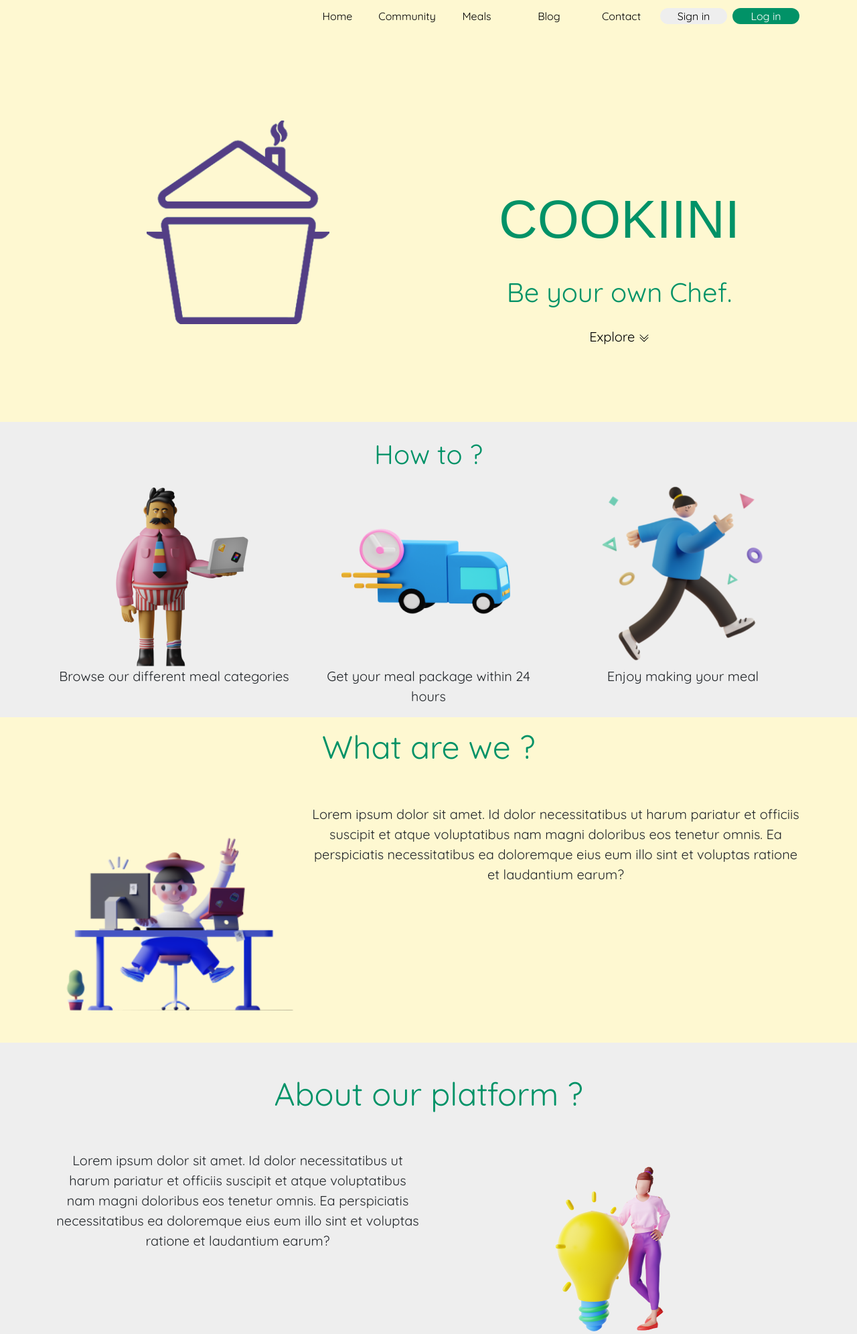
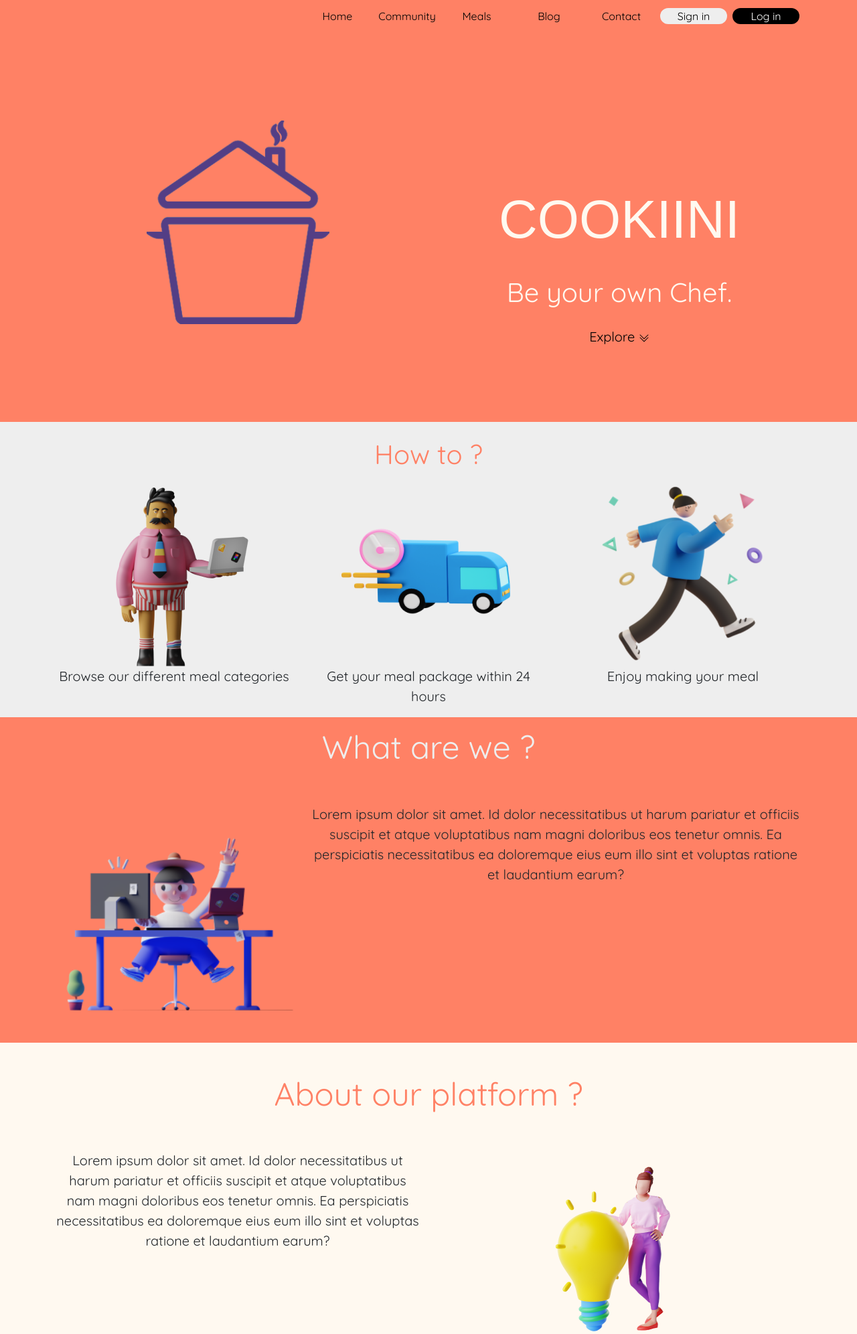
Before and after one commit to SadokBarbouche/Cookiini_Project, a PHP site: page / in a window 1280 px wide. Shown: the top 1992 px of the page at 67% size. Run offline with PHP 8.4, Linux system fonts and the light colour scheme.

Commit message:
Add files via upload

```diff
--- a/header.php
+++ b/header.php
@@ -1,6 +1,6 @@
 <?php ?>
 
-<body style="background-color:rgb(254, 243, 164,0.5)">
+<body style="background-color:rgb(255, 129, 101)">
 
   <nav class="navbar navbar-expand-lg bg-transparent navbar-light animate glow delay-2 mb-5 pb-5" >
     <div class="container">
@@ -41,7 +41,7 @@
           <li class="nav-item mx-1 mt-1"><a href="" class="rounded-pill text fs-6">
               Sign in
             </a></li>
-          <li class="nav-item mx-1 mt-1 text fs-6" style="background-color: #019267;"><a href="login.php" class="rounded-pill text fs-6" style="color:white;">
+          <li class="nav-item mx-1 mt-1 text fs-6" style="background-color: #000;"><a href="login.php" class="rounded-pill text fs-6" style="color:white;">
               Log in
             </a></li>
 
@@ -49,4 +49,5 @@
       </div>
     </div>
   </nav>
+
   <?php ?>
--- a/index.html
+++ b/index.html
@@ -19,7 +19,7 @@
   <link href="https://fonts.googleapis.com/css2?family=Source+Sans+3:wght@900&display=swap" rel="stylesheet">
 </head>
 
-<body style="background-color:rgb(254, 243, 164,0.5)">
+<body style="background-color:rgb(255, 129, 101)">
 
   <nav class="navbar navbar-expand-lg bg-transparent navbar-light animate glow delay-2 mb-5 pb-5" >
     <div class="container">
@@ -60,7 +60,7 @@
           <li class="nav-item mx-1 mt-1"><a href="" class="rounded-pill text fs-6">
               Sign in
             </a></li>
-          <li class="nav-item mx-1 mt-1 text fs-6" style="background-color: #019267;"><a href="login.php" class="rounded-pill text fs-6" style="color:white;">
+          <li class="nav-item mx-1 mt-1 text fs-6" style="background-color: #000;"><a href="login.php" class="rounded-pill text fs-6" style="color:white;">
               Log in
             </a></li>
 
@@ -74,9 +74,9 @@
         <img src="img/4 (3).png" class="img-fluid text-center w-50 md-mb-5" alt="logo-img">
       </div>
       <div class="col-sm animate glow delay-2">
-        <p class="title text-center display-1" style="font-family: 'Source Sans 3', sans-serif; color:#019267;">
+        <p class="title text-center display-1" style="font-family: 'Source Sans 3', sans-serif; color:#FFF9F0;">
           COOKIINI <br>
-          <span style="font-family: 'Quicksand'; color:#019267" class="text-center display-6">
+          <span style="font-family: 'Quicksand'; color:#FFF9F0" class="text-center display-6">
             Be your own Chef.
           </span>
         </p>
@@ -98,7 +98,7 @@
   <div style="background-color: #EEEEEE;" id="hwto" data-aos="fade-up" data-aos-duration="1300">
     <div class="container pt-4" style="background-color: #EEEEEE;">
       <div>
-        <h1 class="text-center display-6 how2" style="color: #019267;"><b>How to ?</b></h1>
+        <h1 class="text-center display-6 how2" style="color: #FF8165;"><b>How to ?</b></h1>
       </div>
       <div class="row">
         <div class="col-sm">
@@ -132,7 +132,7 @@
   <div>
     <div class="container" data-aos="fade-up" data-aos-duration="1300">
       <div class="pt-3">
-        <h1 class="text-center display-5" style="color: #019267;"><b>What are we ?</b></h1>
+        <h1 class="text-center display-5" style="color: #EEEEEE;"><b>What are we ?</b></h1>
       </div>
       <div class="row ">
         <div class="col-md-4 mb-5">
@@ -147,10 +147,10 @@
       </div>
     </div>
 
-    <div style=" background-color: #eee;" data-aos="fade-up" data-aos-duration="1300">
+    <div style=" background-color: #FFF9F0;" data-aos="fade-up" data-aos-duration="1300">
       <div class="container x">
         <div class="pt-5">
-          <h1 class="text-center display-5" style="color: #019267;"><b>About our platform ?</b></h1>
+          <h1 class="text-center display-5" style="color: #FF8165;"><b>About our platform ?</b></h1>
         </div>
         <div class="row ">
           <div class="col col mt-5 descript">
@@ -166,10 +166,10 @@
         </div>
       </div>
 
-      <div style="background-color: #FEF3A4;" data-aos="fade-up" data-aos-duration="1300">
-        <div class="container container-fluid" style="background-color: #FEF3A4;">
+      <div style="background-color:rgb(255, 129, 101)" data-aos="fade-up" data-aos-duration="1300">
+        <div class="container container-fluid">
           <div class="pt-5">
-            <h1 class="text-center display-5" style="color: #019267;"><b>About our products</b></h1>
+            <h1 class="text-center display-5" style="color: #EEEEEE;"><b>About our products</b></h1>
           </div>
           <div class="row ">
             <div class="col mb-5 text-center">
@@ -185,10 +185,10 @@
 
           </div>
         </div>
-        <div style="background-color: #eee;" id="onsocial" class="py-5" data-aos="fade-up" data-aos-duration="2000">
+        <div style="background-color: #FFF9F0;" id="onsocial" class="py-5" data-aos="fade-up" data-aos-duration="2000">
           <div class="container">
             <div>
-              <h1 class="text-center display-5" style="color: #019267;"><b>Find us on social media </b></h1>
+              <h1 class="text-center display-5" style="color: #FF8165;"><b>Find us on social media </b></h1>
             </div>
             <div class="row">
               <div class="col py-5">
```
